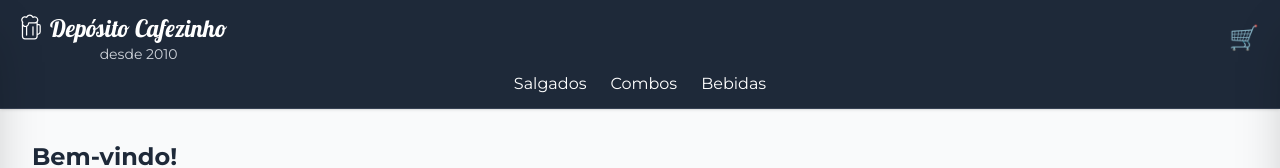
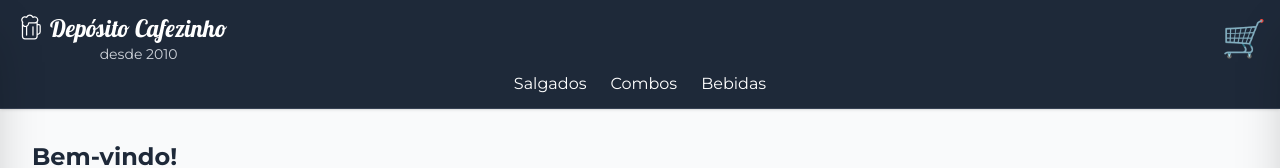
Before and after one commit to flavio16silva/deposito-cafezinho-react, a React (Vite) app: page / in a window 1280 px wide. Shown: the top 168 px of the page. Built offline with nearby package versions, Linux system fonts and the light colour scheme.

Commit message:
Navbar: Posicionamento do Carrinho e itens adicionados

```diff
--- a/src/components/navbar.jsx
+++ b/src/components/navbar.jsx
@@ -50,12 +50,18 @@ const Navbar = () => {
               </div>
 
               {/* DIREITA: Carrinho (ícone) */}
-              <div className="w-10 h-10 m flex items-center justify-center">
+              <div className=" relative w-10 h-10 flex items-center justify-center">
                 <button
                   onClick={() => setIsCarrinhoOpen(true)}
-                  className="text-white text-2xl hover:text-amber-400 transition-colors">
+                  className="text-white text-4xl hover:text-amber-400 transition-colors">
                   🛒
                 </button>
+                {/* Contador: Carrinho */}
+                {itens.length > 0 && (
+                  <span className="absolute -top-1 -right-1 bg-amber-500 text-white text-xs rounded-full w-5 h-5 flex items-center justify-center">
+                    {itens.length}
+                  </span>
+                )}
               </div>
 
             </div>
@@ -77,7 +83,7 @@ const Navbar = () => {
         </div>
 
         {/* MENU MOBILE */}
-        <div className={`fixed top-0 left-0 h-full w-80 bg-gray-800 shadow-2xl z-50 transform transition-transform duration-300 ease-in-out
+        <div className={`fixed top-0 left-0 h-full w-2/3 bg-gray-800 shadow-2xl z-50 transform transition-transform duration-300 ease-in-out
         ${isMenuOpen ? "translate-x-0" : "-translate-x-full"}`}>
 
           <div className="flex justify-between items-center p-4 border-b border-gray-700">
@@ -107,7 +113,7 @@ const Navbar = () => {
       </nav>
 
       {/* MODAL DO CARRINHO */}
-      <div className={`fixed top-0 right-0 h-full w-80 bg-gray-800 shadow-2xl z-50 transform transition-transform duration-300 ease-in-out
+      <div className={`fixed top-0 right-0 h-full w-full bg-gray-800 shadow-2xl z-50 transform transition-transform duration-300 ease-in-out
       ${isCarrinhoOpen ? "translate-x-0" : "translate-x-full"}`}>
 
         <div className="flex justify-between items-center p-4 border-b border-gray-700">
```
